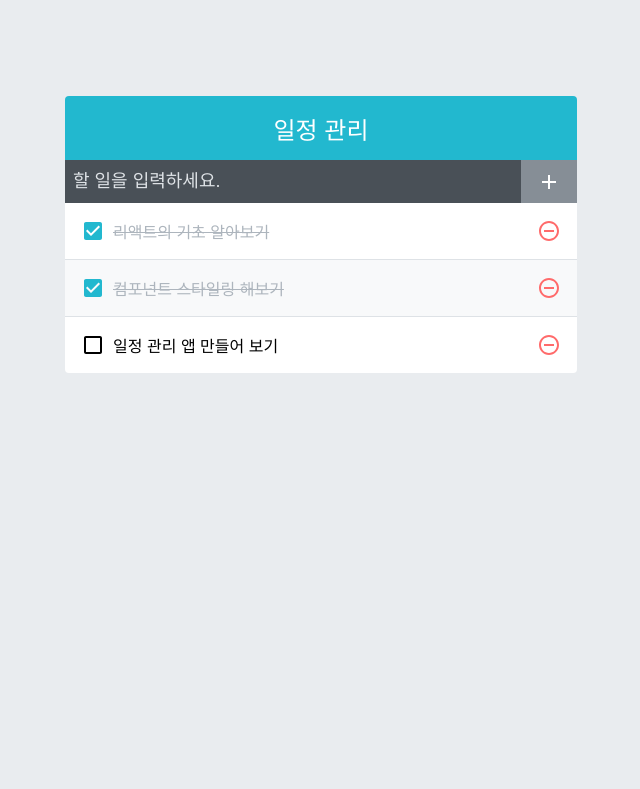
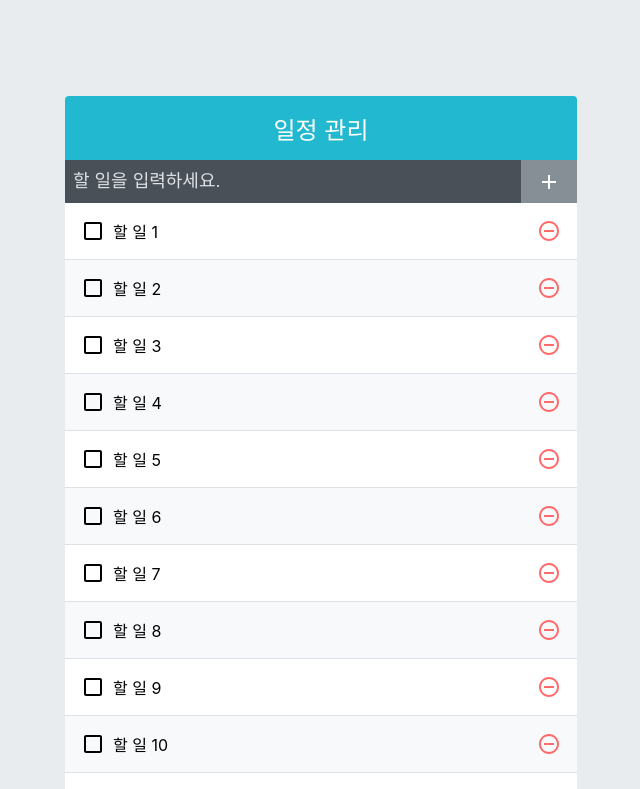
Before and after one commit to mojoblue7/react-todo, a React (Create React App) app in the folder todo-app/: page / in a window 1280 px wide. Shown: the top 789 px of the page, without its empty margins (319-959 px from the left). Built offline with nearby package versions, Linux system fonts and the light colour scheme.

Commit message:
# 2020-05-28 # Todo app 성능 최적화 코드 구현

```diff
--- a/todo-app/src/App.js
+++ b/todo-app/src/App.js
@@ -5,58 +5,48 @@
 import TodoInsert from './components/TodoInsert';
 import TodoList from './components/TodoList';
 
+function createBulkTodos() {
+  const array = [];
+  for (let i = 1; i <= 2500; i++) {
+    array.push({
+      id: i,
+      text: `할 일 ${i}`,
+      checked: false,
+    });
+  }
+  return array;
+}
+
 const App = () => {
-  const [todos, setTodos] = useState([
-    {
-      id: 1,
-      text: '리액트의 기초 알아보기',
-      checked: true,
-    },
-    {
-      id: 2,
-      text: '컴포넌트 스타일링 해보기',
-      checked: true,
-    },
-    {
-      id: 3,
-      text: '일정 관리 앱 만들어 보기',
+  const [todos, setTodos] = useState(createBulkTodos);
+
+  // 고유값으로 사용할 id
+  // ref를 사용하여 변수 담기
+  const nextId = useRef(2501);
+
+  const onInsert = useCallback((text) => {
+    const todo = {
+      id: nextId.current,
+      text,
       checked: false,
-    },
-  ]);
+    };
+    setTodos((todos) => todos.concat(todo));
+    nextId.current += 1; //nextId 1씩 더하기
+  }, []);
+
+  // 삭제 기능
+  const onRemove = useCallback((id) => {
+    setTodos((todos) => todos.filter((todo) => todo.id !== id));
+  }, []);
 
   // 토글 기능
   const onToggle = useCallback((id) => {
-    setTodos(
+    setTodos((todos) =>
       todos.map((todo) =>
         todo.id === id ? { ...todo, checked: !todo.checked } : todo,
       ),
     );
-  });
-
-  // 삭제 기능
-  const onRemove = useCallback(
-    (id) => {
-      setTodos(todos.filter((todo) => todo.id !== id));
-    },
-    [todos],
-  );
-
-  // 고유값으로 사용할 id
-  // ref를 사용하여 변수 담기
-  const nextId = useRef(4);
-
-  const onInsert = useCallback(
-    (text) => {
-      const todo = {
-        id: nextId.current,
-        text,
-        checked: false,
-      };
-      setTodos(todos.concat(todo));
-      nextId.current += 1; //nextId 1씩 더하기
-    },
-    [todos],
-  );
+  }, []);
 
   return (
     <TodoTemplate>
--- a/todo-app/src/components/TodoListItem.js
+++ b/todo-app/src/components/TodoListItem.js
@@ -24,4 +24,4 @@
   );
 };
 
-export default TodoListItem;
+export default React.memo(TodoListItem);
```
